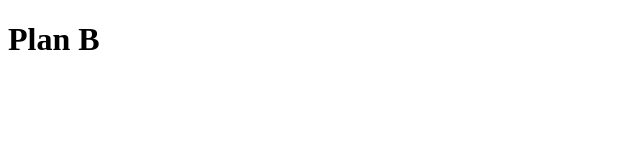
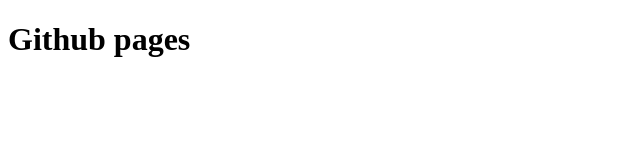
Before and after one commit to asmaaelsayed77/test, a plain HTML site: page index.html in a window 1280 px wide. Shown: the whole page, without its empty margins (0-640 px from the left). Drawn offline with Linux system fonts and the light colour scheme.

Commit message:
Update index.html

```diff
--- a/index.html
+++ b/index.html
@@ -3,10 +3,10 @@
 	<head>
 		<meta charset="utf-8">
 		<title>Plan B</title>
-
+		<link rel = "css/style.css">
 	</head>
 	<body>
-		<h1>Plan B </h1>
+		<h1>Github pages </h1>
 
 	</body>
 </html>
```
